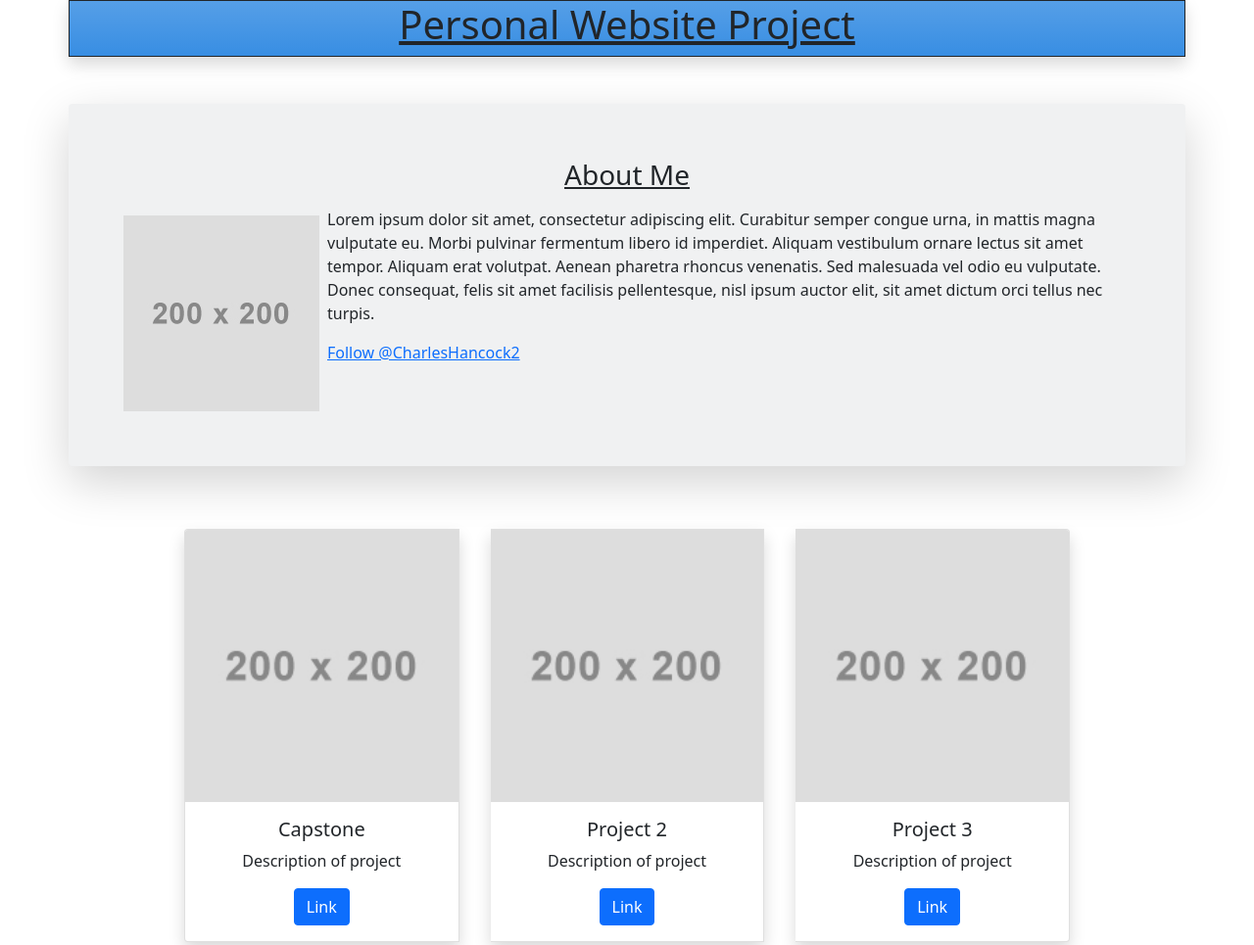
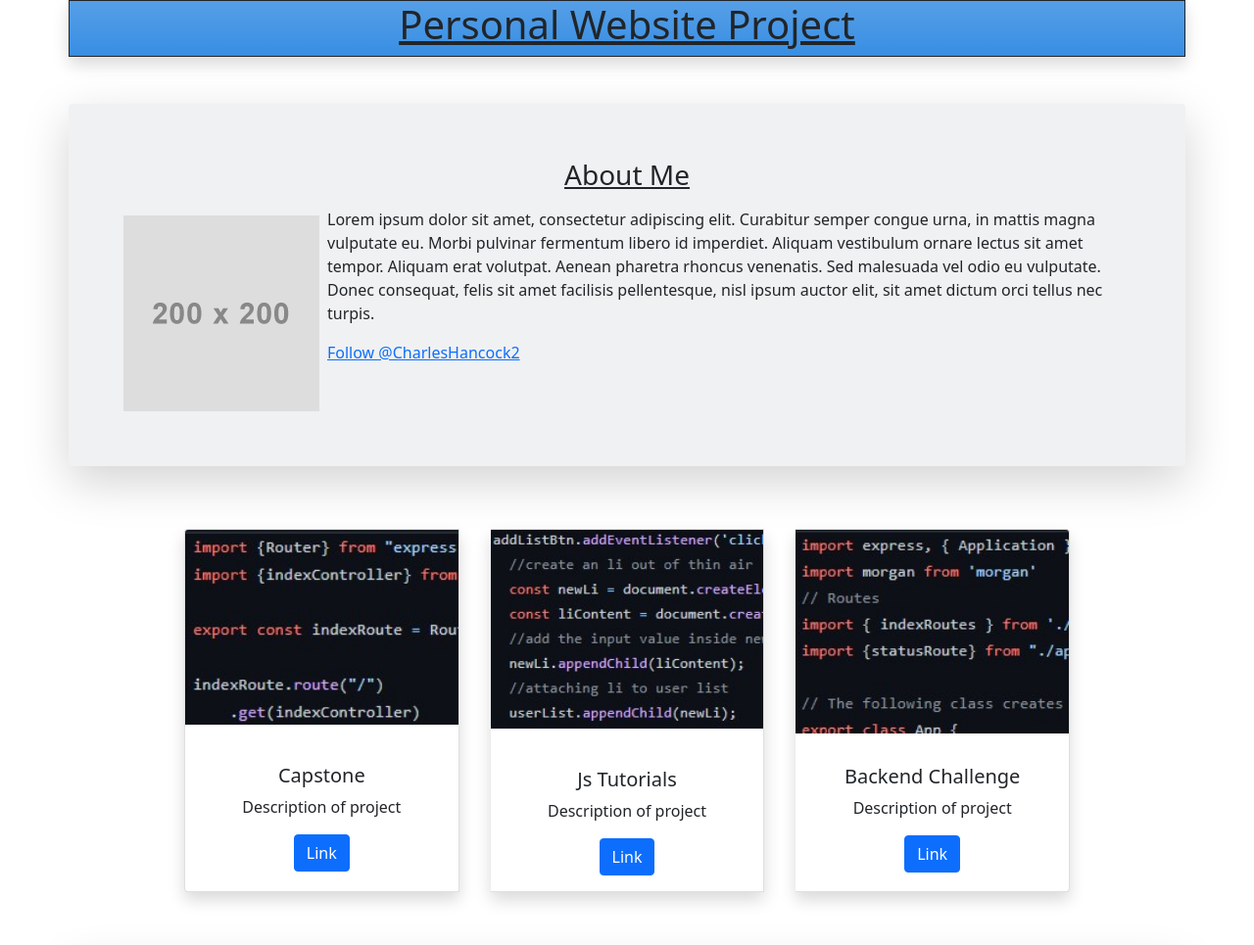
Before and after one commit to CharlesHancock2/charles-pwp, a plain HTML site: page public_html/index.html in a window 1280 px wide. Shown: the top 965 px of the page at 98% size. Drawn offline with nearby package versions, Linux system fonts and the light colour scheme.

Commit message:
fixed form, added images and links to cards to test functionality

```diff
--- a/public_html/index.html
+++ b/public_html/index.html
@@ -41,27 +41,27 @@
     <div class="col">
       <div class="card-group mt-5">
         <div class="card text-center shadow m-3">
-          <img src="documentation/img/placeholder-image.jpeg" class="card-img-top" alt="...">
+          <img src="documentation/img/boop.jpg" class="card-img-top" alt="...">
           <div class="card-body">
-            <h5 class="card-title">Capstone</h5>
+            <h5 class="card-title mt-4">Capstone</h5>
             <p>Description of project</p>
-            <button type="button" class="btn btn-primary">Link</button>
+            <a href="https://github.com/Least-Valuable-Painters/ABQ-Wildlife" type="button" class="btn btn-primary">Link</a>
           </div>
         </div>
         <div class="card text-center shadow m-3">
-          <img src="documentation/img/placeholder-image.jpeg" class="card-img-top" alt="...">
+          <img src="documentation/img/beep.jpg" class="card-img-top" alt="...">
           <div class="card-body">
-            <h5 class="card-title">Project 2</h5>
+            <h5 class="card-title mt-4">Js Tutorials</h5>
             <p>Description of project</p>
-            <button type="button" class="btn btn-primary">Link</button>
+            <a href="https://github.com/CharlesHancock2/js-tutorials" type="button" class="btn btn-primary">Link</a>
           </div>
         </div>
         <div class="card text-center shadow m-3">
-          <img src="documentation/img/placeholder-image.jpeg" class="card-img-top" alt="...">
+          <img src="documentation/img/bop.jpg" class="card-img-top" alt="...">
           <div class="card-body">
-            <h5 class="card-title">Project 3</h5>
+            <h5 class="card-title mt-3">Backend Challenge</h5>
             <p>Description of project</p>
-            <button type="button" class="btn btn-primary">Link</button>
+            <a href="https://github.com/dd-fullstack-cohort-38/backend-challenge-CharlesHancock2" type="button" class="btn btn-primary">Link</a>
           </div>
         </div>
       </div>
@@ -72,7 +72,7 @@
 <!--form-->
 <div class="container mt-5 mb-5 d-block bg-gradient bg-opacity-25 border border-dark rounded shadow-lg" id="form-wrapper">
     <div class="row">
-      <div class="col-md-4 d-block mx-auto">
+      <div class="col-md-4 d-block mx-auto mt-4">
     <form action="action_page.pwp" class="w-50 mx-auto p-2">
       <label for="name">Full Name</label>
       <input type="text" id="name" name="name" class="d-block border-secondary" placeholder="Your name...">
```
Also changed, not shown: public_html/documentation/img/beep.jpg (added), public_html/documentation/img/boop.jpg (added), public_html/documentation/img/bop.jpg (added), public_html/documentation/img/capstone-screenshot.jpg (added).
